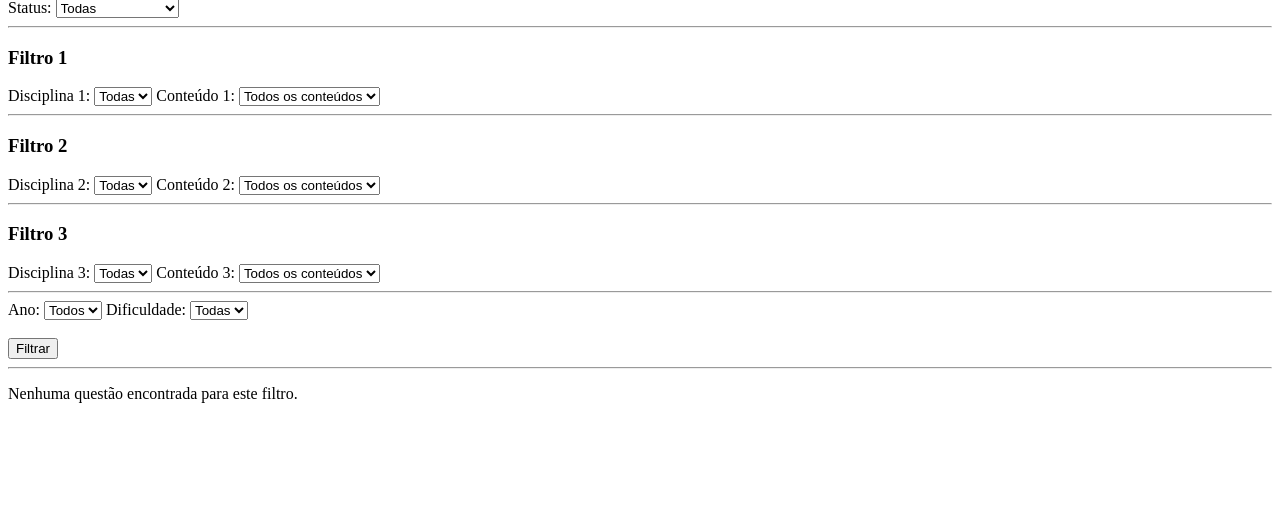
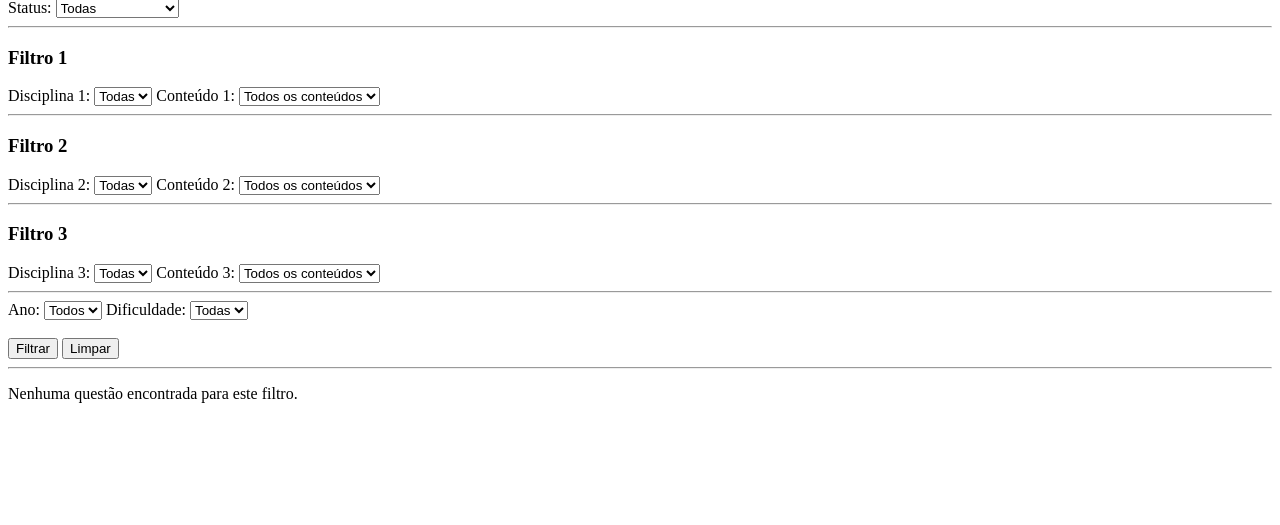
Before and after one commit to winicius-dev/aprova-ifpi-v2, a Django app: page /auth/sobre/ in a window 1280 px wide. Shown: the part 81-606 px from the top of the page. Run offline with Django 5.2, Linux system fonts and the light colour scheme; the visitor is signed in with stand-in values (Sample User, id 1); data that the repository does not hold is empty.

Commit message:
Adição do botão limpar filtros

```diff
--- a/usuarios/templates/questoes.html
+++ b/usuarios/templates/questoes.html
@@ -162,6 +162,10 @@
 
         <br><br>
         <button type="submit">Filtrar</button>
+
+        <a href="{% url 'questoes' %}">
+            <button type="button">Limpar</button>
+        </a>
 
     </form>
 
```
